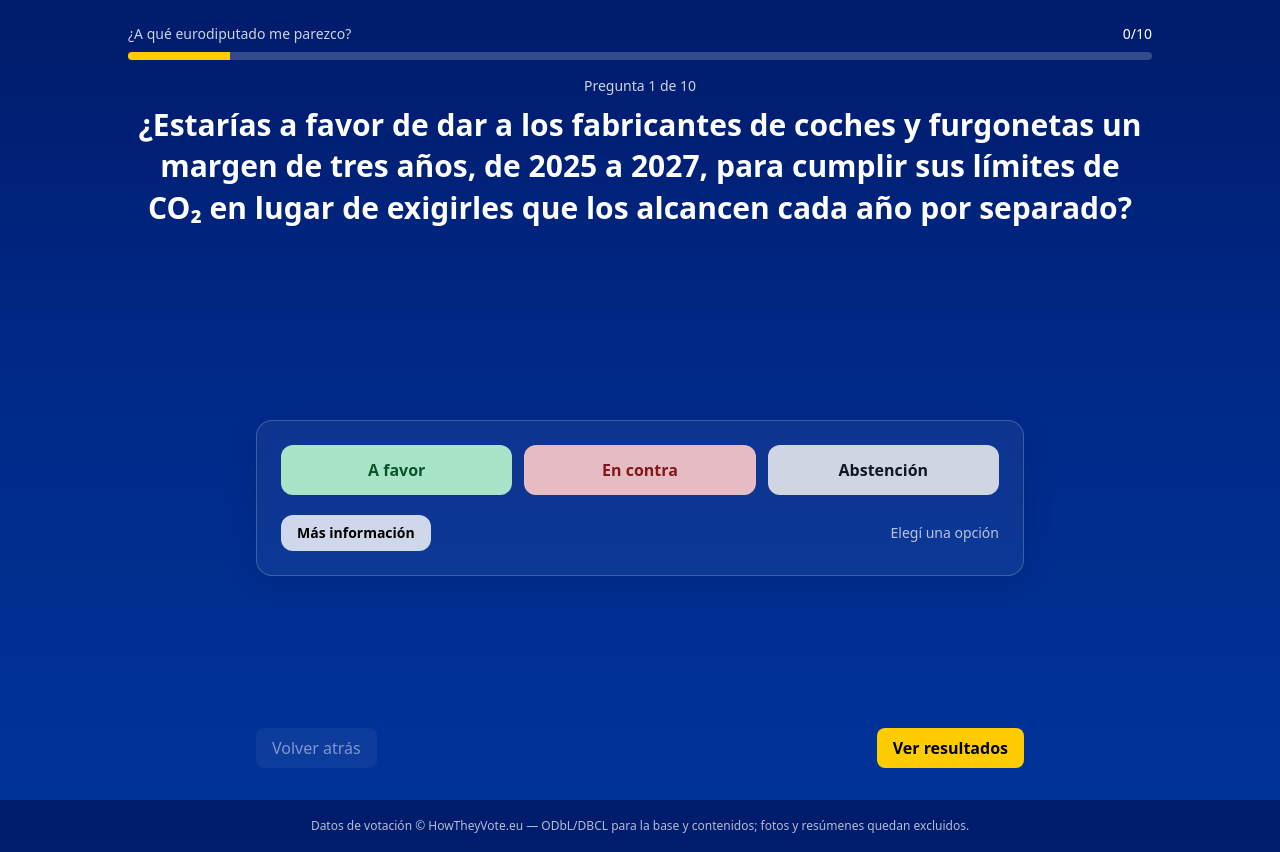
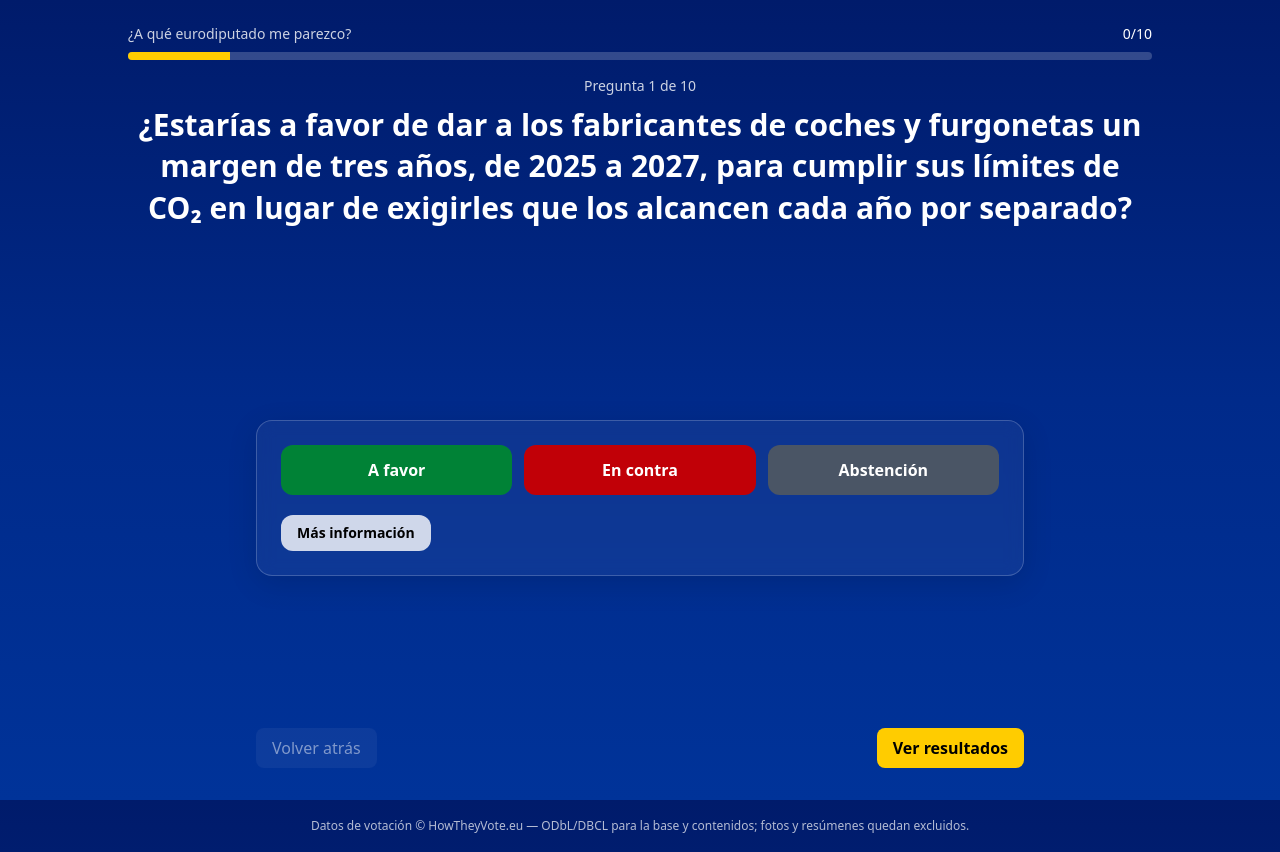
Before and after one commit to jdiegots1/mep-match, a Next.js app: page /quiz in a window 1280 px wide. Built offline with nearby package versions, Linux system fonts and the light colour scheme.

Commit message:
feat: quiz con resultados (foto+grupo) y scripts de datos

```diff
--- a/src/app/quiz/page.tsx
+++ b/src/app/quiz/page.tsx
@@ -61,7 +61,7 @@ export default function QuizPage() {
   const [done, setDone] = useState(false);
   const [infoOpen, setInfoOpen] = useState(false);
 
-  // para hover grisáceo
+  // hover para atenuar otras opciones
   const [hoverVal, setHoverVal] = useState<number | null>(null);
 
   const total = questions.length;
@@ -241,27 +241,17 @@ export default function QuizPage() {
                         const selectedVal = choices[current.id];
                         const isPressed = selectedVal === val;
 
-                        // Atenuar cuando:
-                        // - hay selección y este no es el elegido
-                        // - o NO hay selección pero hay hover y este no es el hover
+                        // Atenuar otras opciones si hay selección o hover
                         const dimBecauseSelected =
                           selectedVal !== undefined && !isPressed;
                         const dimBecauseHover =
                           selectedVal === undefined &&
                           hoverVal !== null &&
                           hoverVal !== val;
-
                         const dim = dimBecauseSelected || dimBecauseHover;
 
-                        // Colores: no seleccionado => pálido; seleccionado => fondo oscuro + texto blanco
-                        const basePale =
-                          color === "green"
-                            ? "bg-green-200/90 text-green-900"
-                            : color === "red"
-                            ? "bg-red-200/90 text-red-900"
-                            : "bg-gray-200/90 text-gray-900";
-
-                        const baseSolid =
+                        // Colores base (oscuro + blanco siempre para favor/contra; gris oscuro para abstención)
+                        const baseDefault =
                           color === "green"
                             ? "bg-green-700 text-white"
                             : color === "red"
@@ -274,7 +264,7 @@ export default function QuizPage() {
                             onMouseEnter={() => setHoverVal(val)}
                             onMouseLeave={() => setHoverVal(null)}
                             className={`px-4 py-3 rounded-xl text-sm md:text-base font-semibold border cursor-pointer transition
-                              ${isPressed ? baseSolid : basePale}
+                              ${baseDefault}
                               ${dim ? "opacity-45 grayscale" : ""}
                               ${isPressed ? "border-transparent shadow-inner" : "border-transparent"}
                             `}
@@ -287,13 +277,9 @@ export default function QuizPage() {
                       })}
                     </div>
 
-                    <div className="mt-5 flex items-center justify-between gap-3">
+                    {/* (se quita el texto de ayuda) */}
+                    <div className="mt-5">
                       <InfoDialog q={current} onOpenChange={setInfoOpen} />
-                      <div className="text-xs md:text-sm opacity-70">
-                        {choices[current.id] !== undefined
-                          ? "Podés modificar tu respuesta"
-                          : "Elegí una opción"}
-                      </div>
                     </div>
                   </div>
 
@@ -498,7 +484,7 @@ function InfoDialog({
               {q.aFavor?.length ? (
                 <div>
                   <div className="w-full flex justify-center mb-3">
-                    <span className="inline-block rounded-full px-3 py-1 text-sm font-semibold bg-green-200/90 text-green-900">
+                    <span className="inline-block rounded-full px-3 py-1 text-sm font-semibold bg-green-700 text-white">
                       Argumentos a favor
                     </span>
                   </div>
@@ -513,7 +499,7 @@ function InfoDialog({
               {q.enContra?.length ? (
                 <div>
                   <div className="w-full flex justify-center mb-3">
-                    <span className="inline-block rounded-full px-3 py-1 text-sm font-semibold bg-red-200/90 text-red-900">
+                    <span className="inline-block rounded-full px-3 py-1 text-sm font-semibold bg-red-700 text-white">
                       Argumentos en contra
                     </span>
                   </div>
```
